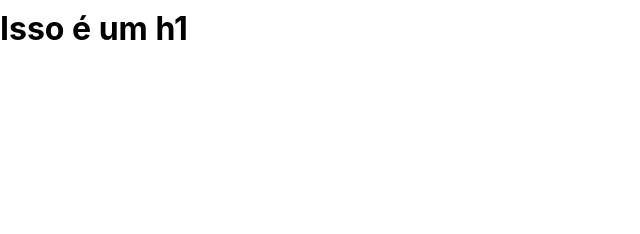
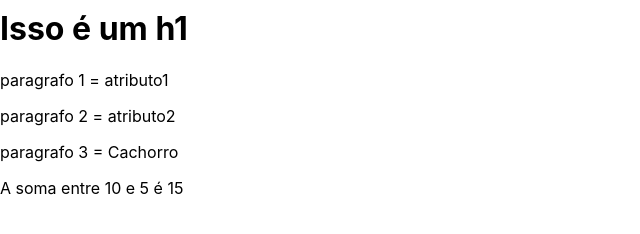
Before and after one commit to viniciustixu/CursoReactCFB, a React (Create React App) app in the folder my-app/: page / in a window 1280 px wide. Shown: the part 440-674 px from the top of the page, without its empty margins (0-640 px from the left). Built offline with nearby package versions, Linux system fonts and the light colour scheme.

Commit message:
Função no props

```diff
--- a/my-app/src/App.js
+++ b/my-app/src/App.js
@@ -2,11 +2,19 @@ import logo from './logo.svg';
 import './App.css';
 import Header from './Components/Header';
 import Body from './Components/Body';
+import Dados from './Components/Dados';
+
+
 
 function App() {
 
   const animal1 = 'Girafa';
   const animal2 = 'Zebra';
+  const animal3 = 'Cachorro';
+
+  const soma = (a, b) => {
+    return a + b;
+  };
 
   return (
     <>
@@ -14,6 +22,7 @@ function App() {
       <p>{animal2}</p>
       <Header />
       <Body />
+      <Dados atributo1='atributo1' atributo2='atributo2' atributo3={animal3} soma={soma} />
     </>
   );
 }
--- /dev/null
+++ b/my-app/src/Components/Dados.js
@@ -0,0 +1,16 @@
+export default function Dados(props) {
+
+  let n1 = 10;
+  let n2 = 5;
+
+
+
+  return (
+    <section>
+      <p>paragrafo 1 = {props.atributo1}</p>
+      <p>paragrafo 2 = {props.atributo2}</p>
+      <p>paragrafo 3 = {props.atributo3}</p>
+      <p>{`A soma entre ${n1} e ${n2} é ${props.soma(n1, n2)}`}</p>
+    </section>
+  );
+}
```
